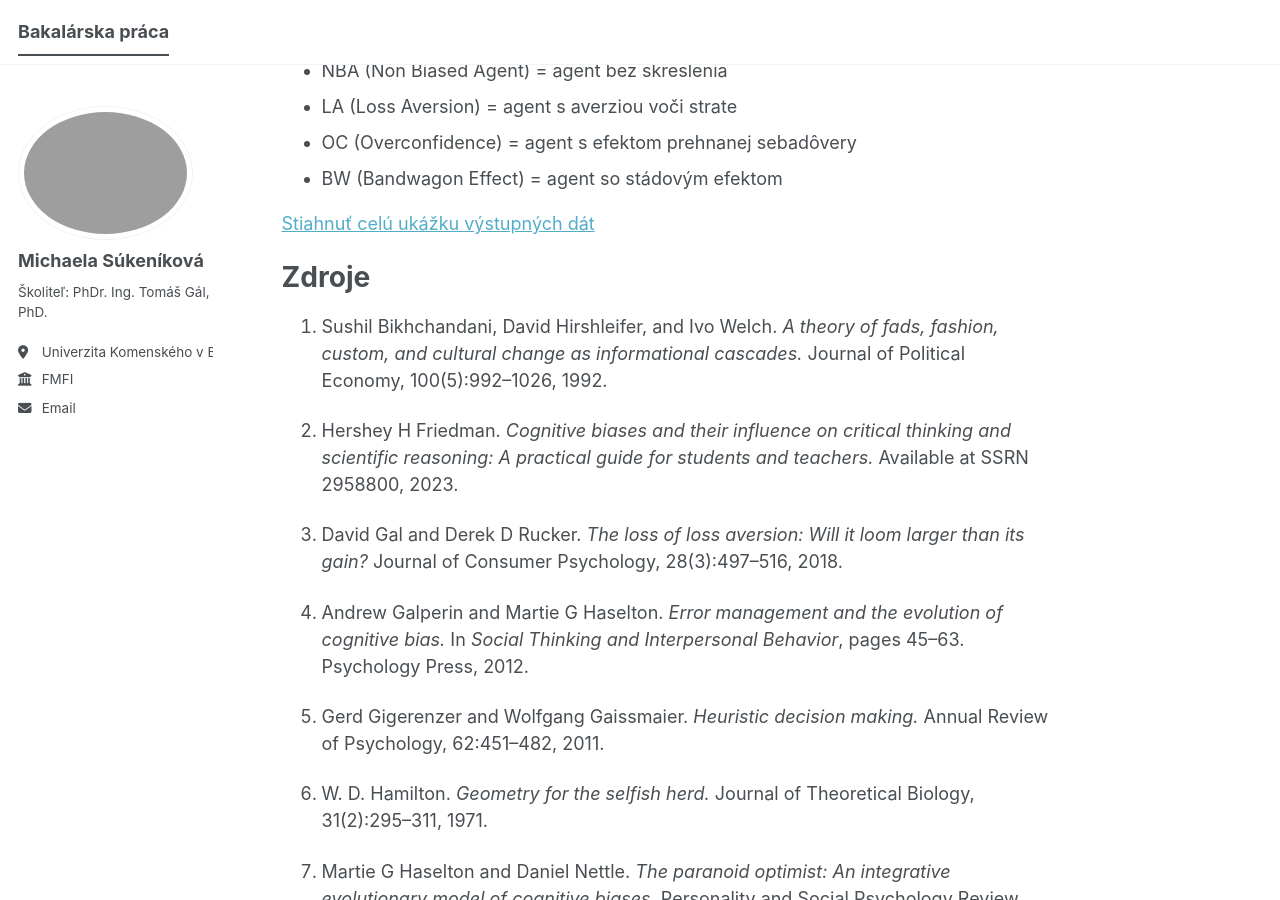
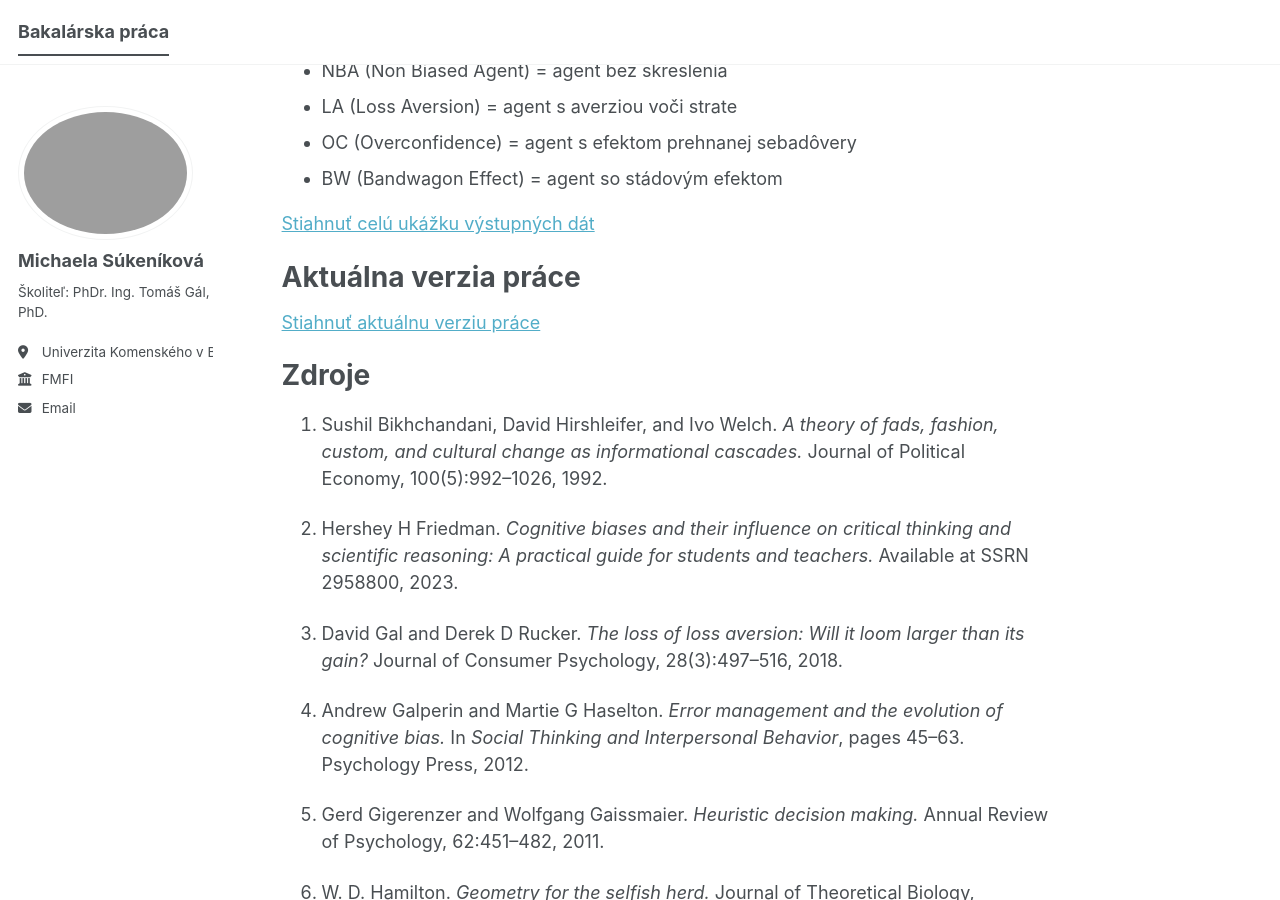
Before and after one commit to sumiuniba/sumiuniba.github.io, a Jekyll site: the page built from _pages/about.md, in a window 1280 px wide and 900 px high, scrolled down 2948 px. Built offline with Jekyll 4.4.1, drawn with Linux system fonts in a browser that asks for light colours.

Commit message:
Update about.md

```diff
--- a/_pages/about.md
+++ b/_pages/about.md
@@ -101,7 +101,11 @@ _Nápoveda:_
 * BW (Bandwagon Effect) = agent so stádovým efektom
 
 
-[Stiahnuť celú ukážku výstupných dát](/files/hunger_games_results.csv)
+[Stiahnuť celú ukážku výstupných dát](/files/RPBP_bakalárka (13).pdf)
+
+**Aktuálna verzia práce**
+======
+[Stiahnuť aktuálnu verziu práce](/files/)
 
 **Zdroje**
 ======
```
